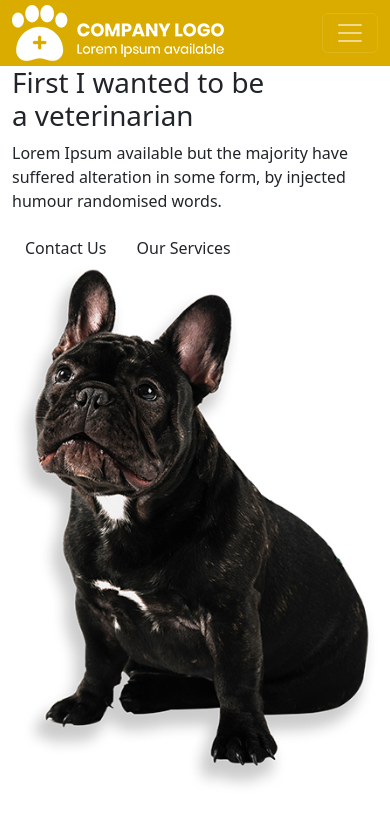
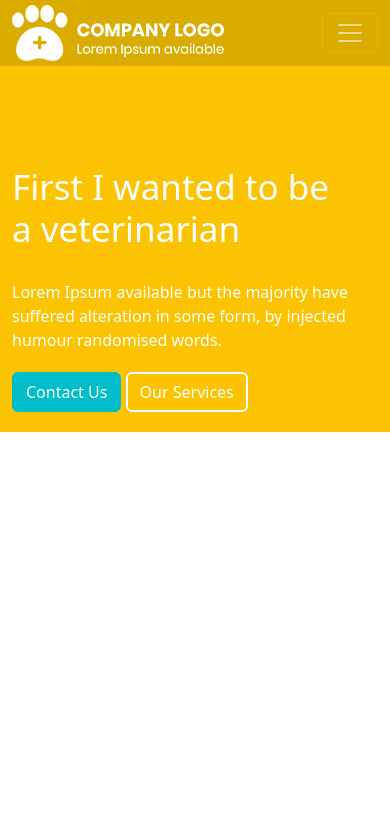
Before and after one commit to Mohit-netizen/HappyTails, a plain HTML site: page index.html in a window 390 px wide. Drawn offline with nearby package versions, Linux system fonts and the light colour scheme.

Commit message:
<!-- banner --> */

```diff
--- a/css/style.css
+++ b/css/style.css
@@ -46,3 +46,65 @@
     }
 
 }
+/* <!-- banner --> */
+   #banner{
+    background-color: #fcc302;
+    padding-bottom: 20px;
+   }
+   #bannertext h1{
+    color: white;
+    font-size: 62px;
+    margin-top: 100px;
+
+   }
+   #bannertext p{
+    color: white;
+    font-size: 20px;
+    margin-top: 30px;
+    margin-bottom: 20px;
+
+   }
+
+   #banner-btn-1 {
+    background-color: #00bec9;
+    border: 2px solid #00bec9;
+    color: white;
+   }
+   #banner-btn-2 {
+
+    border: 2px solid white;
+    color: white;
+   }
+
+   @media only screen and (max-width: 1100px){
+
+   #bannertext h1{
+   font-size: 35px;
+   }
+
+   #bannertext p{
+    font-size: 18px;
+   }
+   #banner{
+    padding-bottom: 20px;
+}
+
+}
+@media only screen and (max-width: 900px){
+    #bannertext p{
+        font-size: 16px
+    }
+    #bannerimg{
+        padding-bottom: 70px;
+
+    }
+
+
+}
+@media only screen and (max-width: 900px){
+    #bannerimg{
+        margin-top: 70px;
+        padding-bottom: 1px
+
+    }
+}
--- a/index.html
+++ b/index.html
@@ -54,7 +54,7 @@
               <button type="button" class="btn" id="banner-btn-2">Our Services</button>
 
           </div>
-          <div class="col-md-4" id="bannerimg">
+          <div class="col-md-4 d-none d-md-block" id="bannerimg">
             <img src="/images/dog.png" alt="" class="img-fluid">
           </div>
          </div>
```
